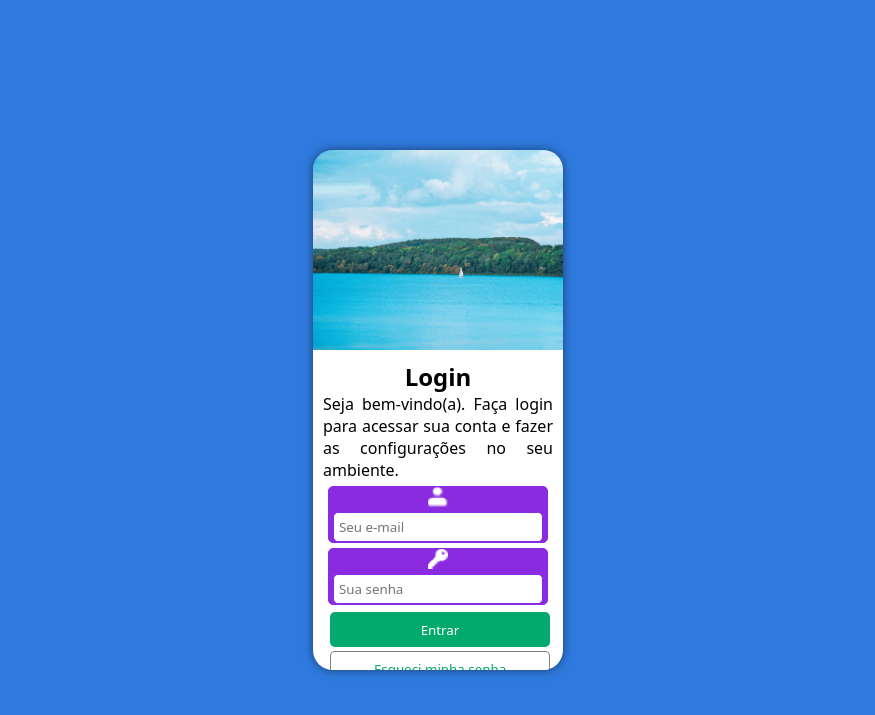
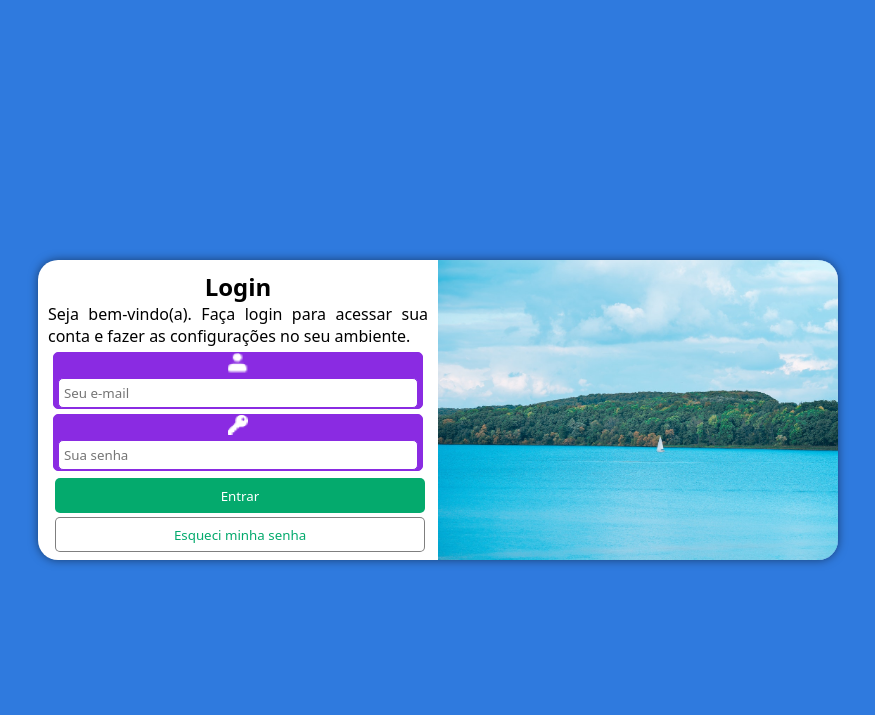
Before and after one commit to RaySidney/ProjetoLogin, a PHP site: page / in a window 1280 px wide. Shown: the top 715 px of the page, without its empty margins (212-1087 px from the left). Run offline with PHP 8.4, Linux system fonts and the light colour scheme.

Commit message:
Finalizado
Partindo para testes

```diff
--- a/estilos/style.css
+++ b/estilos/style.css
@@ -17,8 +17,6 @@
 }
 body, html{
     background-color: var(--Azul);
-    height: 100vh;
-    width: 100vw;
 }
 main{
     position: relative;
@@ -40,7 +38,6 @@ section#login{
     box-shadow: 0px 0px 10px rgba(0, 0, 0, 0.5);
 }
 section#login > div#imagem{
-    display: block;
     background: #2F7ADE url(../imagens/fundo.jpg) no-repeat;
     background-size: cover;
     height: 200px;
@@ -49,7 +46,6 @@ section#login > div#imagem{
 section#login > div#formulario{
     height: 300px;
     text-align: justify;
-    display: inline-block;
     padding: 10px;
 }
 section#login > div#formulario > h1{
@@ -109,3 +105,28 @@ input#iemail.textbox, input#isenha.textbox{
     padding: 5px;
 
 }
+@media only screen and (min-width: 830px) {
+    section#login{
+        width: 800px;
+        height: 300px;
+    }
+    section#login >div#formulario{
+        width: 400px;
+        transform: translate(0%, -100%)
+    }
+    section#login > div#imagem{
+        width: 400px;
+        height: 300px;
+        transform: translate(100%, 0%);
+    }
+    .linha{
+        width: 370px;
+    }
+    input#iemail.textbox, input#isenha.textbox{
+        width: 360px;
+    }
+
+    input[type=button], input[type=submit], input[type=reset] {
+        width: 370px;
+    }
+}
--- a/index.html
+++ b/index.html
@@ -15,6 +15,7 @@
                     Imagem nas CSS
                 -->
             </div>
+
             <div id="formulario">
                 <h1>Login</h1>
                 <p>Seja bem-vindo(a). Faça login para acessar sua conta e fazer as configurações no seu ambiente.</p>
```
